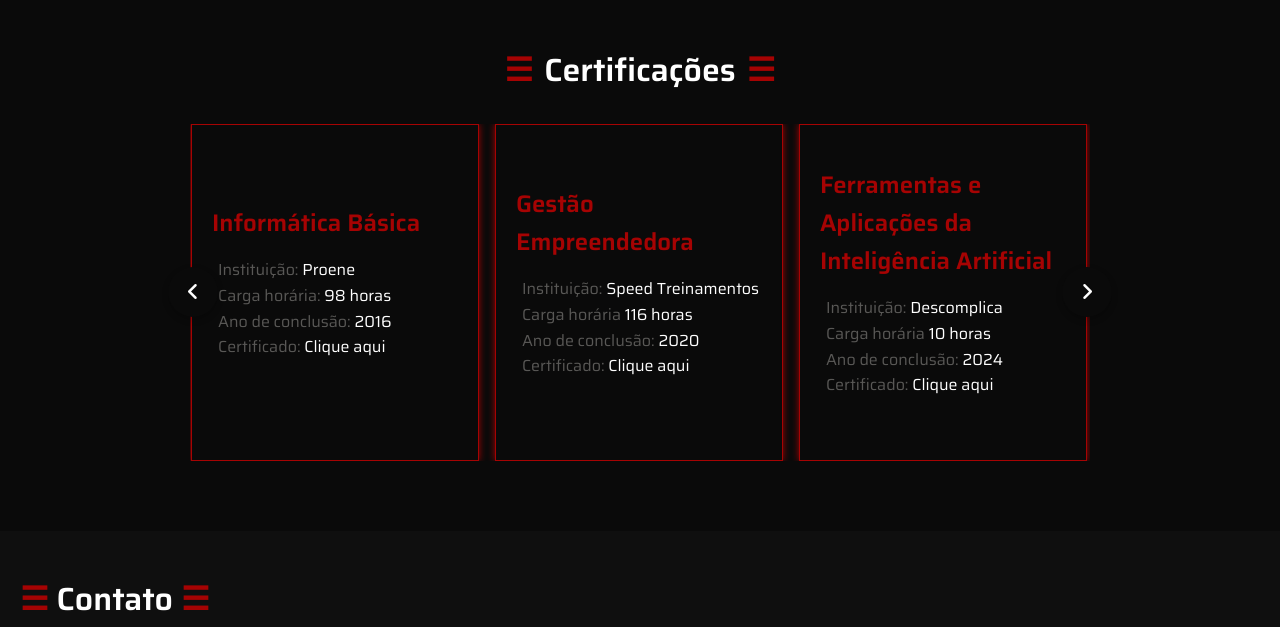
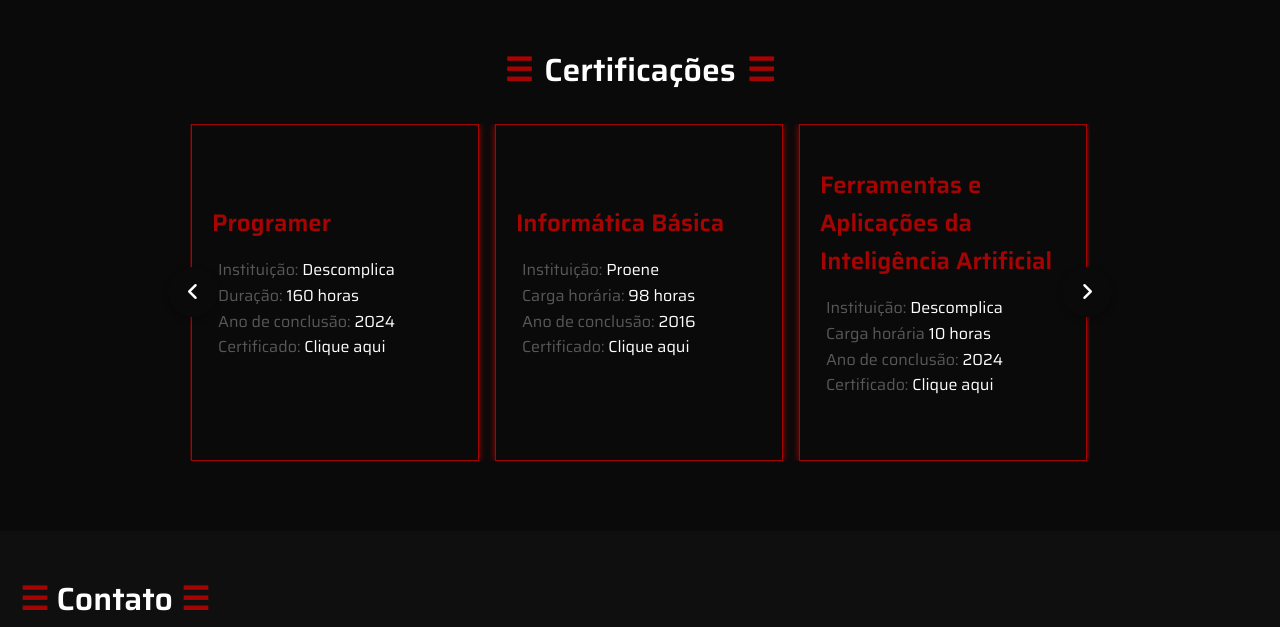
Before and after one commit to EricSeven/Meu-Portfolio, a plain HTML site: page index.html in a window 1280 px wide. Shown: the part 1900-2527 px from the top of the page. Drawn offline with Linux system fonts and the light colour scheme.

Commit message:
Update index.html

```diff
--- a/index.html
+++ b/index.html
@@ -78,7 +78,7 @@
                         <div class="inline">
                         <p>Quer informações mais diretas?</p>
                             <div class="pdf">
-                                <p><strong>Acesse o pdf do meu currículo ⇨</strong></p> <a href="curriculo/Curriculo - Eric Neves do Nascimento.pdf" download="Curriculo - Eric Neves" type="application/pdf" rel="download target="_blank><img src="img/pdf-red.png" onmouseover="this.src='./img/pdf.png'" onmouseout="this.src='./img/pdf-red.png'" alt="pdf"></a>
+                                <p><strong>Acesse o pdf do meu currículo ⇨</strong></p> <a href="curriculo/Curriculo - Eric Neves do Nascimento.pdf" download="Curriculo - Eric Neves" type="application/pdf" rel="download" target="_blank"><img src="img/pdf-red.png" onmouseover="this.src='./img/pdf.png'" onmouseout="this.src='./img/pdf-red.png'" alt="pdf"></a>
                             </div>
                         </div>
                         <p>Atualmente estou cursando Análise e Desenvolvimento de Sistemas (ADS) e focando no desenvolvimento FullStack.</p>
@@ -164,13 +164,31 @@
                                 <p class="letter-gray">Diploma: <span><a href="certificados/Declaracao-Tecnico de Informatica.pdf" type="application/pdf" target="_blank">Clique aqui</a></span></p>
                             </article>
                           </li>
+                          <li class="card">
+                            <article>
+                            <h3>Programer</h3>
+                                <p class="letter-gray">Instituição: <span>Descomplica</span></p>
+                                <p class="letter-gray">Duração: <span>160 horas</span></p>
+                                <p class="letter-gray">Ano de conclusão: <span>2024</span></p>
+                                <p class="letter-gray">Certificado: <span><a href="certificados/Programer-Eric_Neves.pdf" type="application/pdf" target="_blank">Clique aqui</a></span></p>
+                            </article>
+                          </li>
                       <li class="card">
                         <article>
                         <h3>Informática Básica</h3>
                             <p class="letter-gray">Instituição: <span>Proene</span></p>
                             <p class="letter-gray">Carga horária: <span>98 horas</span></p>
                             <p class="letter-gray">Ano de conclusão: <span>2016</span></p>
-                            <p class="letter-gray">Certificado: <span><a href="certificados/Certificado-Informatica.pdf" download="Tecnico de Informatica - Eric Neves" type="application/pdf" target="_blank">Clique aqui</a></span></p>
+                            <p class="letter-gray">Certificado: <span><a href="certificados/Certificado-Informatica.pdf" type="application/pdf" target="_blank">Clique aqui</a></span></p>
+                        </article>
+                      </li>
+                      <li class="card">
+                        <article>
+                        <h3>Ferramentas e Aplicações da Inteligência Artificial</h3>
+                            <p class="letter-gray">Instituição: <span>Descomplica</span></p>
+                            <p class="letter-gray">Carga horária <span>10 horas</span></p>
+                            <p class="letter-gray">Ano de conclusão: <span>2024</span></p>
+                            <p class="letter-gray">Certificado: <span><a href="certificados/Certificado-Ferramentas e aplicacoes da Inteligencia Artificial.pdf" type="application/pdf" target="_blank">Clique aqui</a></span></p>
                         </article>
                       </li>
                       <li class="card">
@@ -179,25 +197,7 @@
                             <p class="letter-gray">Instituição: <span>Speed Treinamentos</span></p>
                             <p class="letter-gray">Carga horária <span>116 horas</span></p>
                             <p class="letter-gray">Ano de conclusão: <span>2020</span></p>
-                            <p class="letter-gray">Certificado: <span><a href="certificados/Certificado-Gestao Empreendedora.pdf" download="Tecnico de Informatica - Eric Neves" type="application/pdf" target="_blank">Clique aqui</a></span></p>
-                        </article>
-                      </li>
-                      <li class="card">
-                        <article>
-                        <h3>Ferramentas e Aplicações da Inteligência Artificial</h3>
-                            <p class="letter-gray">Instituição: <span>Descomplica</span></p>
-                            <p class="letter-gray">Carga horária <span>10 horas</span></p>
-                            <p class="letter-gray">Ano de conclusão: <span>2024</span></p>
-                            <p class="letter-gray">Certificado: <span><a href="certificados/Certificado-Ferramentas e aplicacoes da Inteligencia Artificial.pdf" download="Tecnico de Informatica - Eric Neves" type="application/pdf" target="_blank">Clique aqui</a></span></p>
-                        </article>
-                      </li>
-                      <li class="card">
-                        <article>
-                        <h3>Certificado em Libras</h3>
-                            <p class="letter-gray">Instituição: <span>Instituto Federal</span></p>
-                            <p class="letter-gray">Carga horária: <span>2 horas</span></p>
-                            <p class="letter-gray">Ano de conclusão: <span>2023</span></p>
-                            <p class="letter-gray">Certificado: <span><a href="certificados/Certificado-Libras.pdf" download="Tecnico de Informatica - Eric Neves" type="application/pdf" target="_blank">Clique aqui</a></span></p>
+                            <p class="letter-gray">Certificado: <span><a href="certificados/Certificado-Gestao Empreendedora.pdf" type="application/pdf" target="_blank">Clique aqui</a></span></p>
                         </article>
                       </li>
                       <li class="card">
@@ -206,7 +206,7 @@
                             <p class="letter-gray">Instituição: <span>Descomplica</span></p>
                             <p class="letter-gray">Carga horária: <span>30 horas</span></p>
                             <p class="letter-gray">Ano de conclusão: <span>2024</span></p>
-                            <p class="letter-gray">Certificado: <span><a href="certificados/Certificado-Soft Skills.pdf" download="Tecnico de Informatica - Eric Neves" type="application/pdf" target="_blank">Clique aqui</a></span></p>
+                            <p class="letter-gray">Certificado: <span><a href="certificados/Certificado-Soft Skills.pdf" type="application/pdf" target="_blank">Clique aqui</a></span></p>
                         </article>
                       </li>
                       <li class="card">
@@ -215,43 +215,7 @@
                             <p class="letter-gray">Instituição: <span>Instituto Federal</span></p>
                             <p class="letter-gray">Carga horária: <span>2 horas</span></p>
                             <p class="letter-gray">Ano de conclusão: <span>2023</span></p>
-                            <p class="letter-gray">Certificado: <span><a href="certificados/Certificado-Matematica.pdf" download="Tecnico de Informatica - Eric Neves" type="application/pdf" target="_blank">Clique aqui</a></span></p>
-                        </article>
-                      </li>
-                      <li class="card">
-                        <article>
-                        <h3>Palestra Magna</h3>
-                            <p class="letter-gray">Instituição: <span>Instituto Federal</span></p>
-                            <p class="letter-gray">Carga horária: <span>2 horas</span></p>
-                            <p class="letter-gray">Ano de conclusão: <span>2023</span></p>
-                            <p class="letter-gray">Certificado: <span><a href="certificados/Certificado-CaseVerdes.pdf" download="Tecnico de Informatica - Eric Neves" type="application/pdf" target="_blank">Clique aqui</a></span></p>
-                        </article>
-                      </li>
-                      <li class="card">
-                        <article>
-                        <h3>Oficina de DJ</h3>
-                            <p class="letter-gray">Instituição: <span>Instituto Federal</span></p>
-                            <p class="letter-gray">Carga horária: <span>2 horas</span></p>
-                            <p class="letter-gray">Ano de conclusão: <span>2023</span></p>
-                            <p class="letter-gray">Certificado: <span><a href="certificados/Certificado-DJ.pdf" download="Tecnico de Informatica - Eric Neves" type="application/pdf" target="_blank">Clique aqui</a></span></p>
-                        </article>
-                      </li>
-                      <li class="card">
-                        <article>
-                        <h3>Palestra O Diálogo com Diversidade e Inclusão </h3>
-                            <p class="letter-gray">Instituição: <span>Instituto Federal</span></p>
-                            <p class="letter-gray">Carga horária: <span>2 horas</span></p>
-                            <p class="letter-gray">Ano de conclusão: <span>2023</span></p>
-                            <p class="letter-gray">Certificado: <span><a href="certificados/Certificado-Dialogo com Diversidade e Inclusao.pdf" download="Tecnico de Informatica - Eric Neves" type="application/pdf" target="_blank">Clique aqui</a></span></p>
-                        </article>
-                      </li>
-                      <li class="card">
-                        <article>
-                        <h3>Tópicos sobre criação e manejo de bezerros</h3>
-                            <p class="letter-gray">Instituição: <span>Instituto Federal</span></p>
-                            <p class="letter-gray">Carga horária: <span>2 horas</span></p>
-                            <p class="letter-gray">Ano de conclusão: <span>2023</span></p>
-                            <p class="letter-gray">Certificado: <span><a href="certificados/Certificado-Manejo de Bezerros.pdf" download="Tecnico de Informatica - Eric Neves" type="application/pdf" target="_blank">Clique aqui</a></span></p>
+                            <p class="letter-gray">Certificado: <span><a href="certificados/Certificado-Matematica.pdf" type="application/pdf" target="_blank">Clique aqui</a></span></p>
                         </article>
                       </li>
                     </ul>
```
